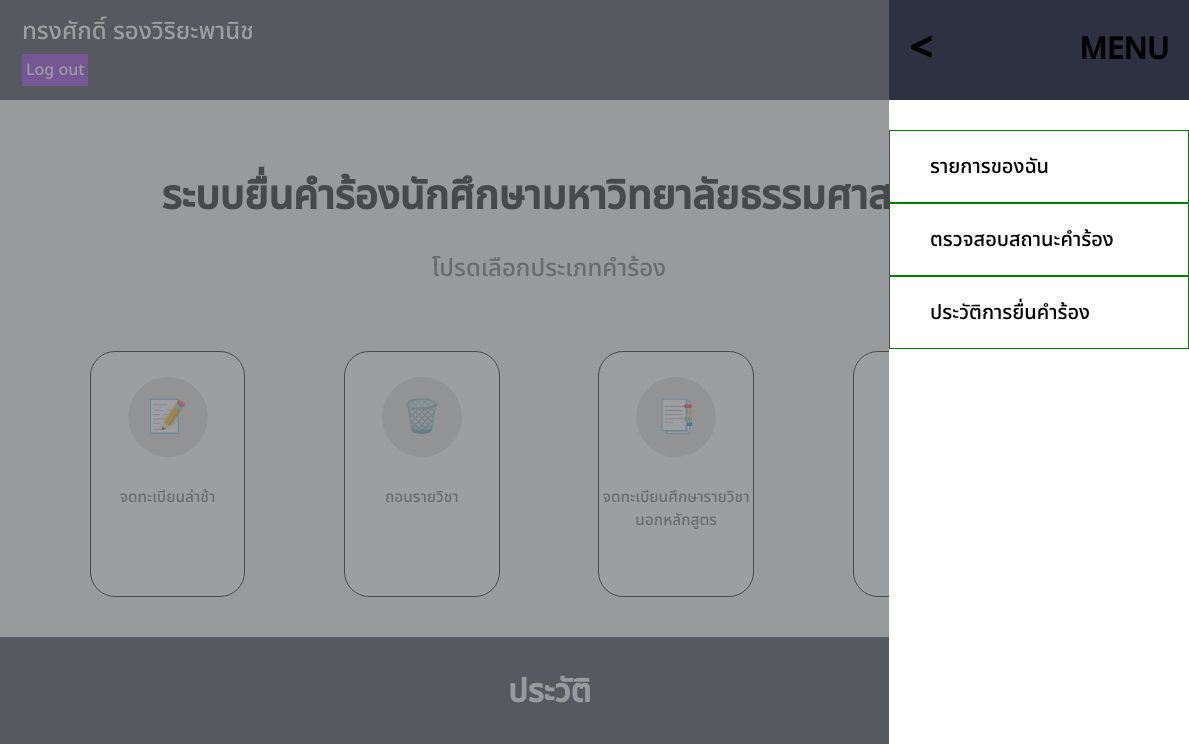
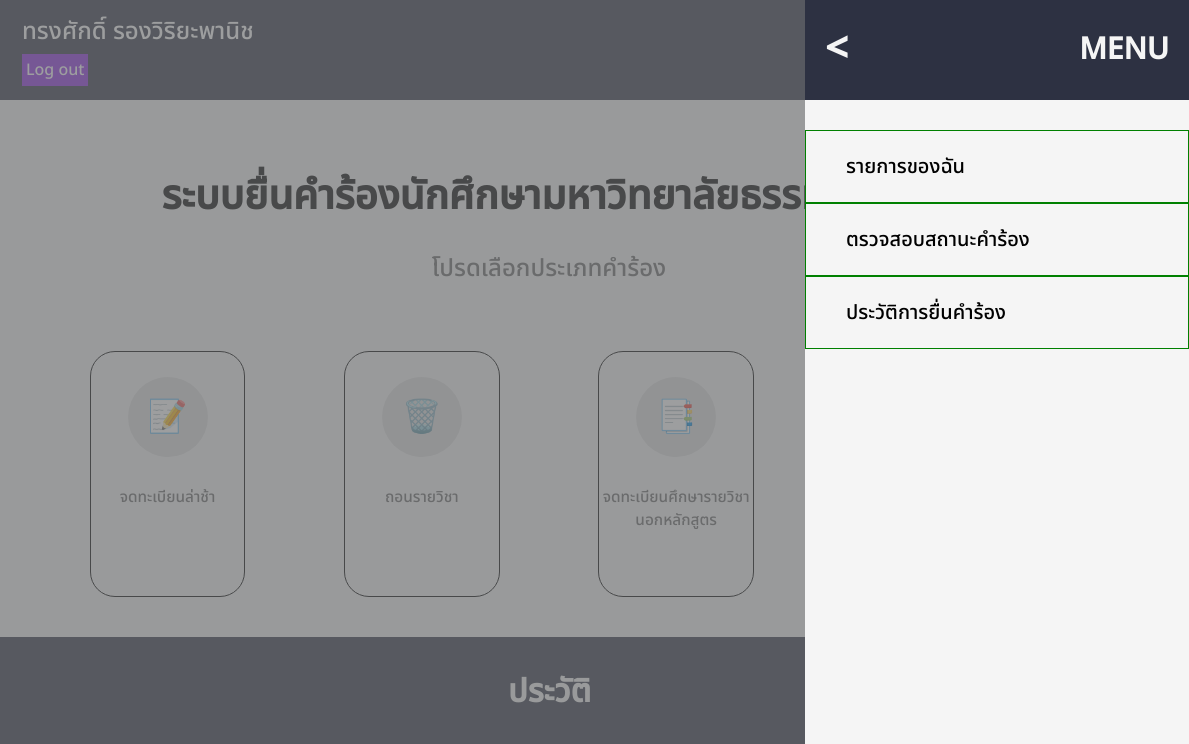
Before and after one commit to sittasarapetch66/cs261--group3-100001, a website: page public/request2.0.html in a window 1280 px wide. Both pictures are taken after a click on the element 1247 px from the left and 691 px from the top of the page. Shown: the top 744 px of the page, 91-1280 px from the left. Drawn offline with Linux system fonts and the light colour scheme.

Commit message:
ver 81.2

```diff
--- a/public/css/webstyle2.css
+++ b/public/css/webstyle2.css
@@ -108,7 +108,7 @@
     align-items: center;
     text-align: center;
     color: #333;
-    background-color: #ffffff;
+    background-color: #f5f5f5;
     border : 1px solid black;
     width : 12vw;
     padding-top: 2vw;
@@ -148,14 +148,13 @@
     position : absolute;
     margin-right : 0px;
     right : 0px;
-    width : 15em;
-
+    width : 30%;
     font-size: 20px;
     height: 100%;
     top : 0%;
     display: none;
     transition: margin-left .5s;
-    background-color: #ffffff;
+    background-color: #f5f5f5;
 
     /*
     TO DISPLAY PLEASE UNCOMMENT
@@ -173,12 +172,13 @@
     height : 10vh;
     background-color: #2D3142;
     padding: 10px 20px;
+    color: #F5F5F5;
 
 }
 
 #menusection .selection{
     padding-top : 30px;
-    background-color: #ffffff;
+    background-color: #f5f5f5;
 }
 
 
```
